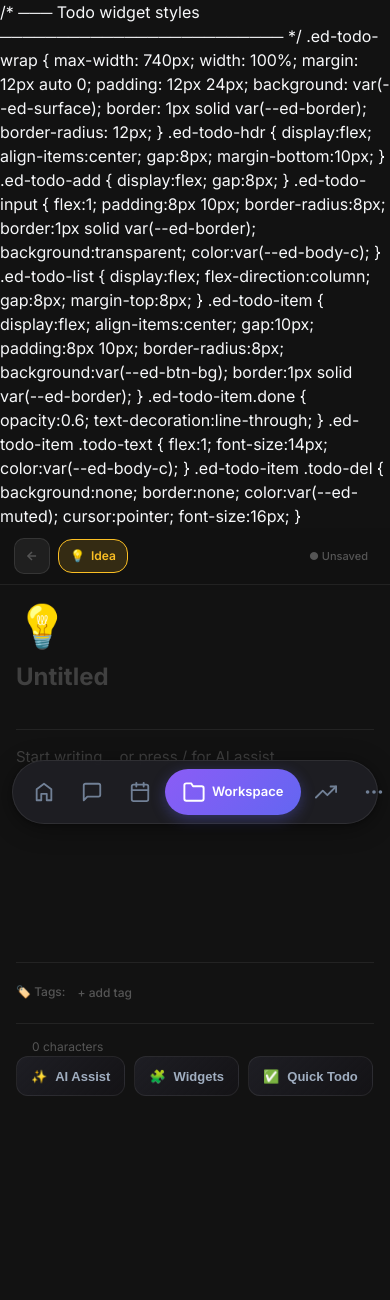
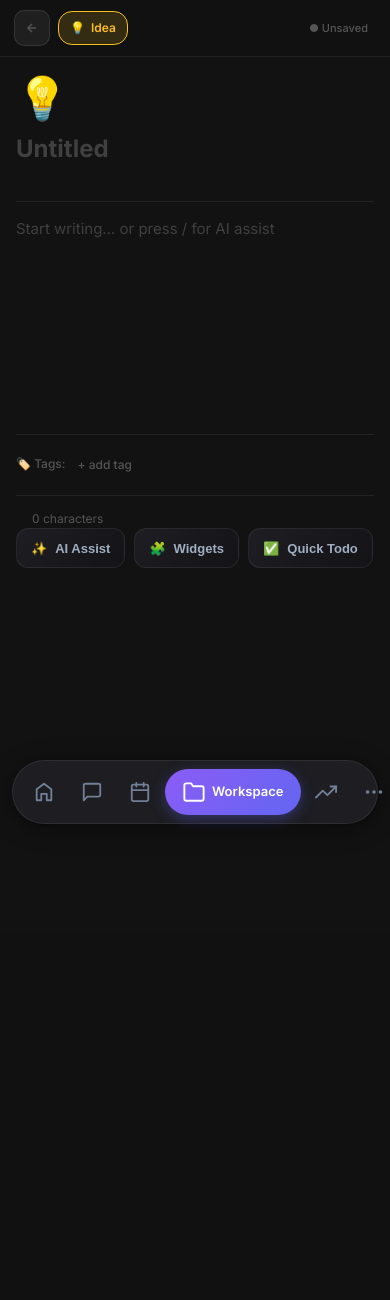
Before and after one commit to Yoagesh7/PAI_v1.ai, a Flask app: page /workspace/new in a window 390 px wide. Shown: the top 1300 px of the page. After the commit the page ends 824 px from the top, so only its background shows below. Run offline with Flask 3, Linux system fonts and the light colour scheme; the visitor is signed in with stand-in values (Sample User, id 1); some libraries are stand-ins or nearby versions.

Commit message:
fix: remove remaining todo widget styles from editor

```diff
--- a/web/templates/block_editor.html
+++ b/web/templates/block_editor.html
@@ -501,24 +501,6 @@
     min-height: 30px; padding: 4px 0;
   }
 
-  /* ─── Todo widget mobile ─── */
-  .ed-todo-wrap {
-    margin: 12px 0 0; padding: 12px 16px;
-    border-radius: 12px;
-  }
-  .ed-todo-hdr { gap: 8px; margin-bottom: 10px; }
-  .ed-todo-input {
-    padding: 8px 10px; font-size: 13px;
-    min-height: 36px;
-  }
-  .ed-todo-item {
-    padding: 8px 10px; border-radius: 10px;
-    min-height: 38px;
-  }
-  .ed-todo-item input[type="checkbox"] { width: 16px; height: 16px; }
-  .ed-todo-item .todo-text { font-size: 13px; }
-  .ed-todo-item .todo-del { font-size: 16px; }
-
   /* ─── AI panel ─── */
   .ed-ai-wrap { padding: 16px 16px 0; }
   .ed-ai-toggle {
@@ -581,20 +563,6 @@
   .ed-tool-btn { padding: 9px 12px; font-size: 12px; }
 }
 </style>
-
-/* ─── Todo widget styles ───────────────────────── */
-.ed-todo-wrap {
-  max-width: 740px; width: 100%; margin: 12px auto 0; padding: 12px 24px; background: var(--ed-surface);
-  border: 1px solid var(--ed-border); border-radius: 12px;
-}
-.ed-todo-hdr { display:flex; align-items:center; gap:8px; margin-bottom:10px; }
-.ed-todo-add { display:flex; gap:8px; }
-.ed-todo-input { flex:1; padding:8px 10px; border-radius:8px; border:1px solid var(--ed-border); background:transparent; color:var(--ed-body-c); }
-.ed-todo-list { display:flex; flex-direction:column; gap:8px; margin-top:8px; }
-.ed-todo-item { display:flex; align-items:center; gap:10px; padding:8px 10px; border-radius:8px; background:var(--ed-btn-bg); border:1px solid var(--ed-border); }
-.ed-todo-item.done { opacity:0.6; text-decoration:line-through; }
-.ed-todo-item .todo-text { flex:1; font-size:14px; color:var(--ed-body-c); }
-.ed-todo-item .todo-del { background:none; border:none; color:var(--ed-muted); cursor:pointer; font-size:16px; }
 
 </style>
 
```
